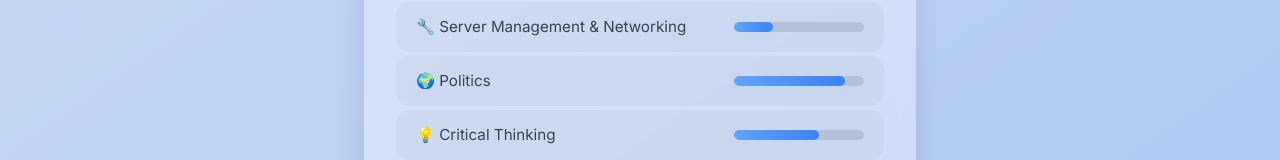
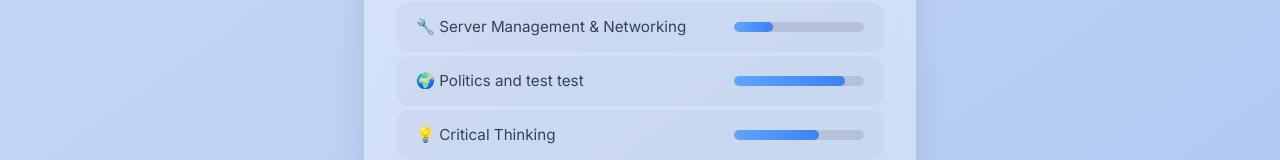
Before and after one commit to 08Robfin/Homepage, a website: page discord-live-status/public/index.html in a window 1280 px wide. Shown: the part 734-894 px from the top of the page. Drawn offline with nearby package versions, Linux system fonts and the light colour scheme; no server answers.

Commit message:
This is only a test

```diff
--- a/discord-live-status/public/index.html
+++ b/discord-live-status/public/index.html
@@ -214,7 +214,7 @@
           <div class="progress-bar-wrapper"><div class="progress-bar-fill"></div></div>
         </li>
         <li class="skill-item" data-progress="85">
-          <span class="skill-name">🌍 Politics</span>
+          <span class="skill-name">🌍 Politics and test test</span>
           <div class="progress-bar-wrapper"><div class="progress-bar-fill"></div></div>
         </li>
         <li class="skill-item" data-progress="65">
```
